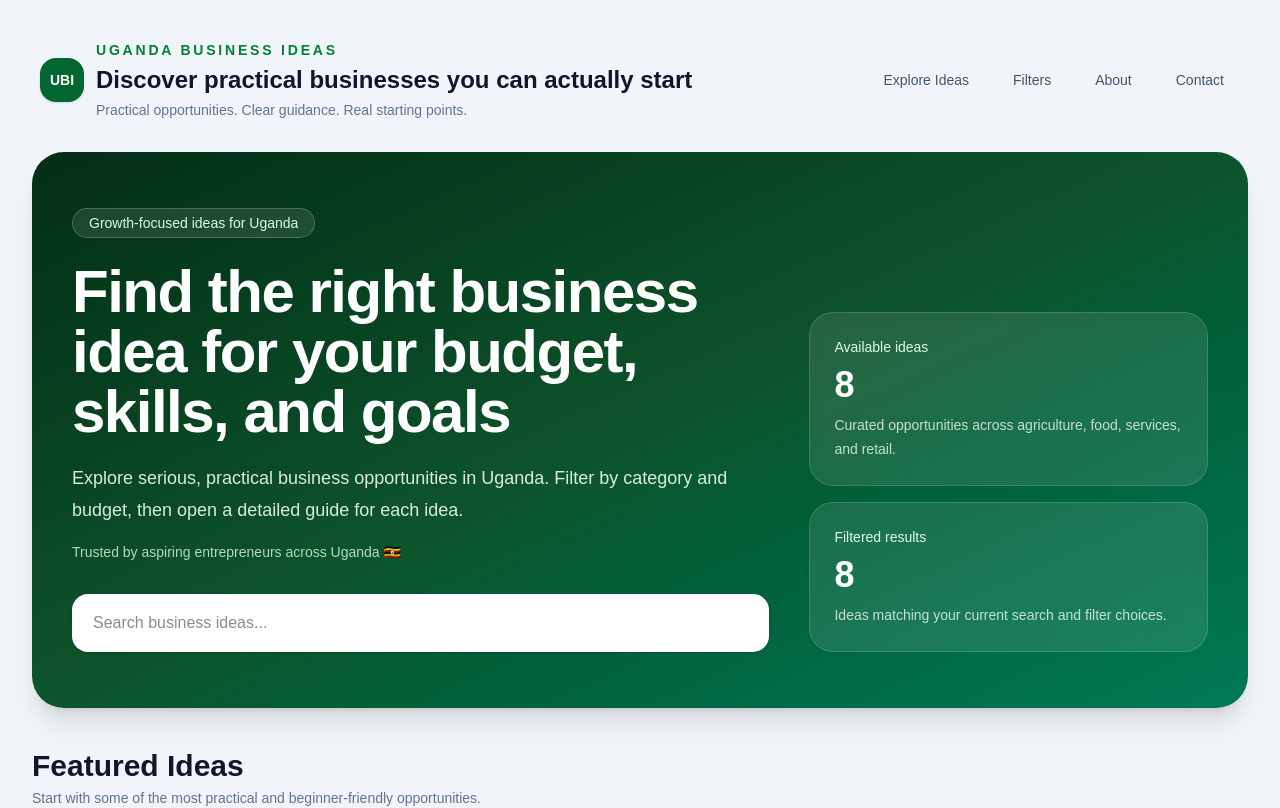
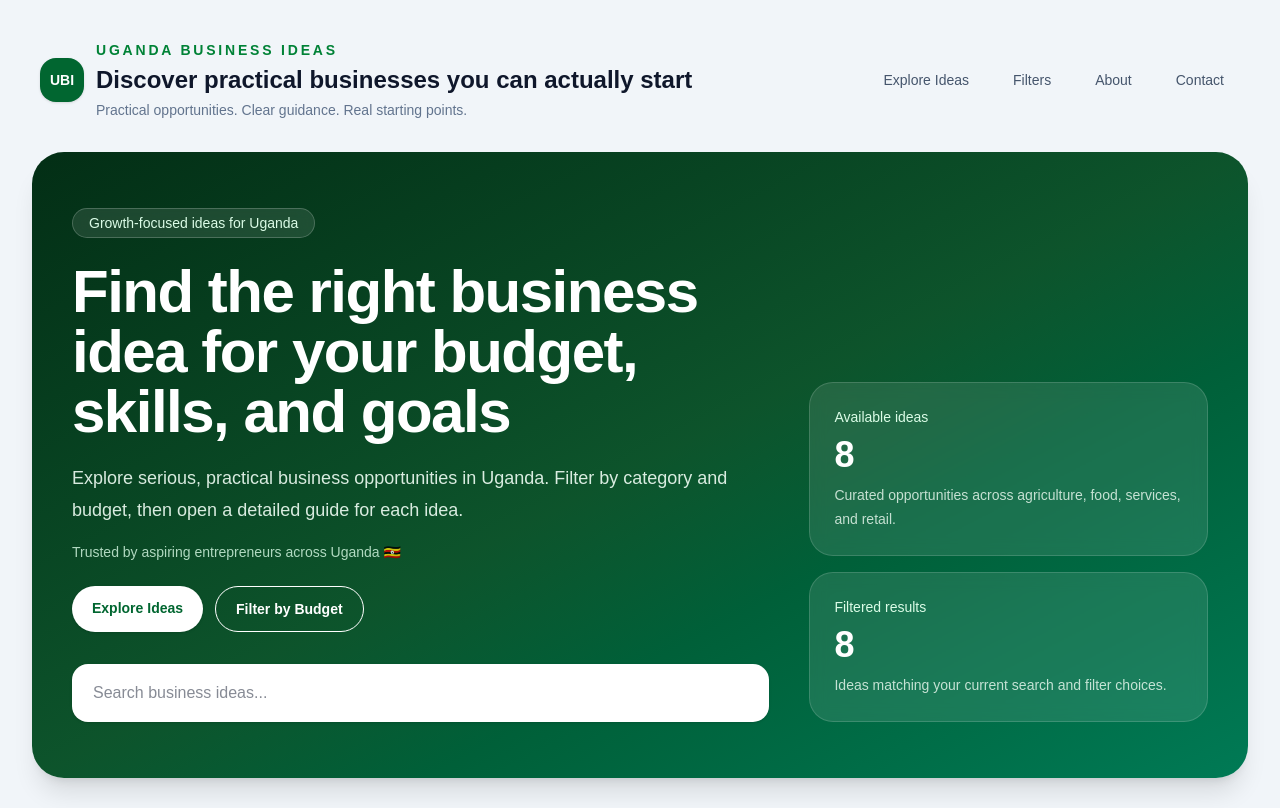
Before and after one commit to MukalaziPatrick/uganda-business-ideas, a Next.js app: page / in a window 1280 px wide. Shown: the top 808 px of the page. Built offline with nearby package versions, Linux system fonts and the light colour scheme.

Commit message:
improved homepage design and added featured sections

```diff
--- a/app/page.tsx
+++ b/app/page.tsx
@@ -98,6 +98,22 @@ export default function Home() {
               <p className="mt-4 text-sm text-green-100/80">
   Trusted by aspiring entrepreneurs across Uganda 🇺🇬
 </p>
+
+<div className="mt-6 flex gap-3">
+  <a
+    href="#ideas"
+    className="rounded-full bg-white px-5 py-3 text-sm font-semibold text-green-800 shadow hover:bg-green-100"
+  >
+    Explore Ideas
+  </a>
+
+  <a
+    href="#filters"
+    className="rounded-full border border-white px-5 py-3 text-sm font-semibold text-white hover:bg-white/10"
+  >
+    Filter by Budget
+  </a>
+</div>
 
               <div className="mt-8">
                 <input
```
